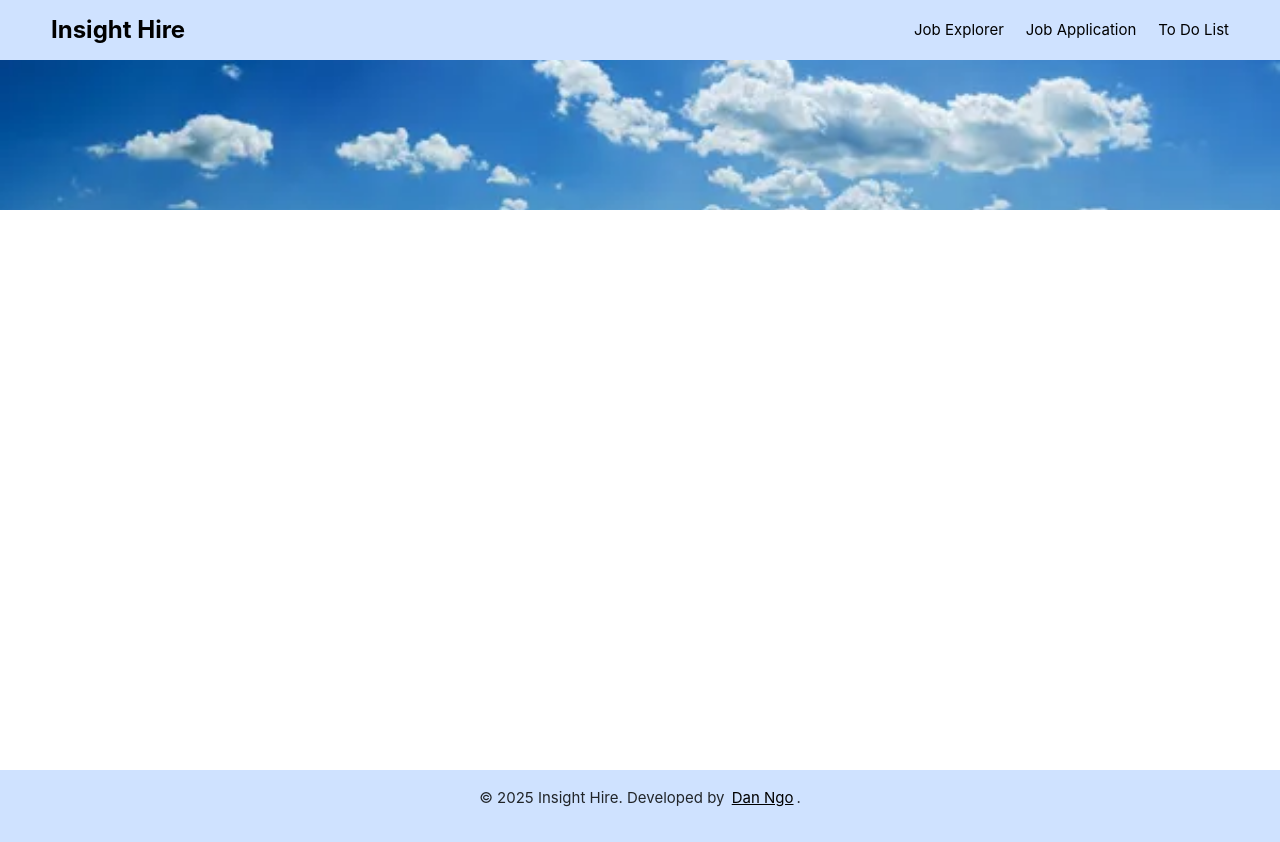
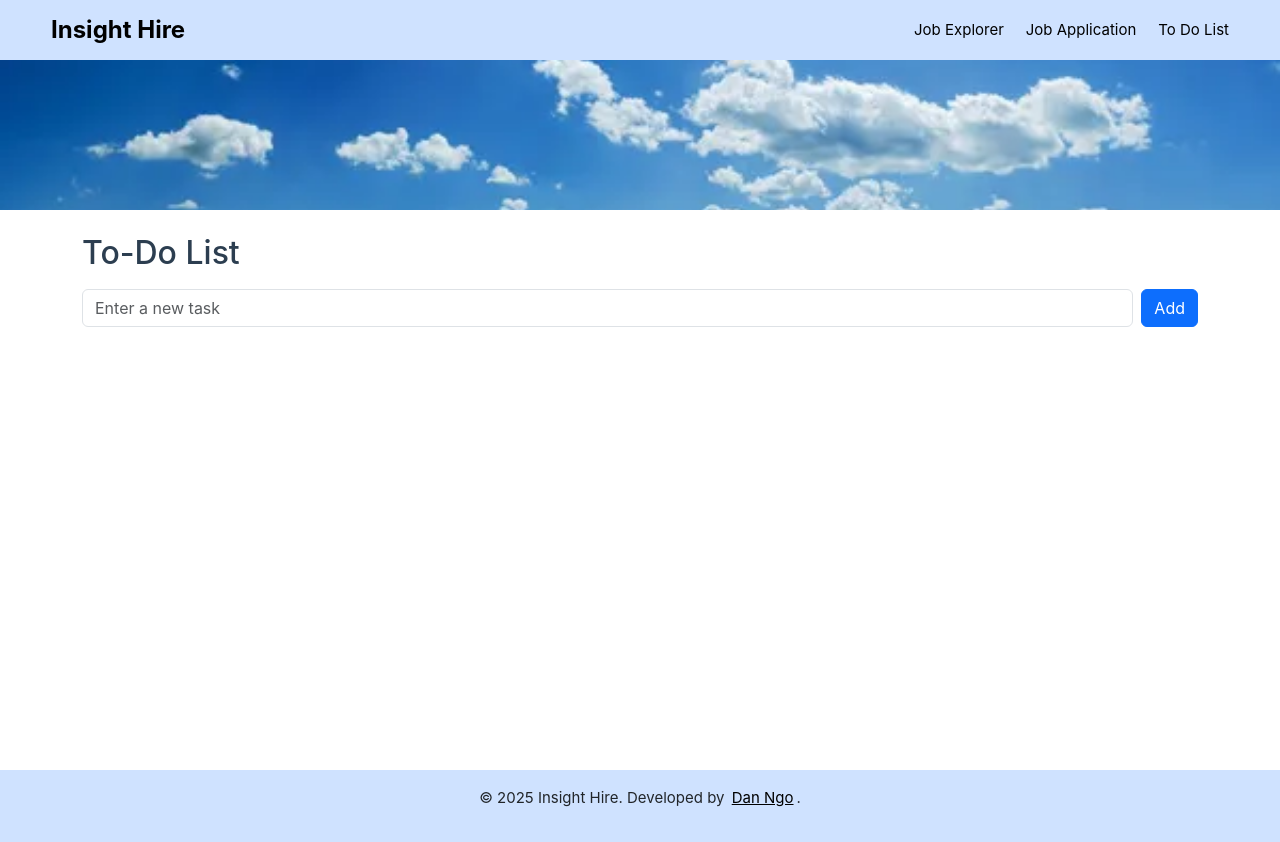
Before and after one commit to DanNgo4/insight-hire, a Vue app: page /todo in a window 1280 px wide. Built offline with nearby package versions, Linux system fonts and the light colour scheme.

Commit message:
todo list initialised

```diff
--- a/src/views/ApplicationFormView.vue
+++ b/src/views/ApplicationFormView.vue
@@ -134,7 +134,7 @@ function onSubmit() {
       class="py-4"
       method="post"
       action="http://mercury.swin.edu.au/it000000/formtest.php"
-      @submit.prevent="onSubmit"
+      @submit.prevent="onSubmit()"
       novalidate
     >
       <fieldset class="border p-3 mb-4">
--- a/src/views/JobExplorerView.vue
+++ b/src/views/JobExplorerView.vue
@@ -1,12 +1,9 @@
-<!-- src/components/JobExplorer.vue -->
 <template>
   <div class="d-flex">
-    <!-- left column: the list of jobs -->
     <aside class="border-end" style="width: 250px;">
       <JobList />
     </aside>
 
-    <!-- right column: the routed content -->
     <article class="flex-fill p-3">
       <router-view />
     </article>
@@ -19,7 +16,6 @@ import JobList from "src/components/JobList.vue";
 
 <style scoped>
 aside {
-  /* ensure the list never shrinks too small */
   min-width: 200px;
 }
 </style>
--- a/src/views/ToDoListView.vue
+++ b/src/views/ToDoListView.vue
@@ -1 +1,73 @@
-<template></template>
+<script setup>
+import { ref } from "vue";
+
+const newTask = ref("");
+const tasks   = ref([]);
+
+function addTask() {
+  const text = newTask.value.trim();
+
+  if (!text) return;
+
+  tasks.value.unshift({ text, highPriority: false });
+  newTask.value = "";
+}
+
+function deleteTask(index) {
+  tasks.value.splice(index, 1);
+}
+
+function togglePriority(task) {
+  task.highPriority = !task.highPriority;
+}
+</script>
+
+<template>
+  <div class="container py-4">
+    <h2 class="mb-3">To-Do List</h2>
+
+    <form @submit.prevent="addTask()" class="d-flex mb-3">
+      <input v-model="newTask"
+             type="text"
+             class="form-control me-2"
+             placeholder="Enter a new task" />
+
+      <button type="submit" class="btn btn-primary">Add</button>
+    </form>
+
+    <ul class="list-group">
+      <li
+        v-for="(task, id) in tasks"
+        :key="id"
+        class="list-group-item d-flex justify-content-between align-items-center"
+      >
+        <div>
+          {{ task.text }}
+
+          <span v-if="task.highPriority" class="ms-2 text-danger fw-bold">
+            (High Priority)
+          </span>
+
+          <span v-else class="ms-2 text-secondary">
+            (Low Priority)
+          </span>
+        </div>
+
+        <div>
+          <button
+            class="btn btn-warning btn-sm me-2"
+            @click="togglePriority(task)"
+          >
+            {{ task.highPriority
+              ? "Mark as Low Priority"
+              : "Mark as High Priority" }}
+          </button>
+
+          <button class="btn btn-danger btn-sm" @click="deleteTask(id)">
+            Delete
+          </button>
+        </div>
+      </li>
+    </ul>
+  </div>
+</template>
```
